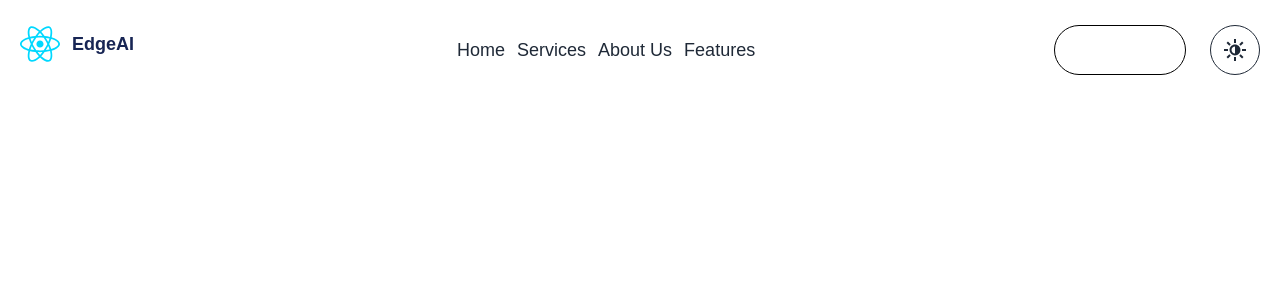
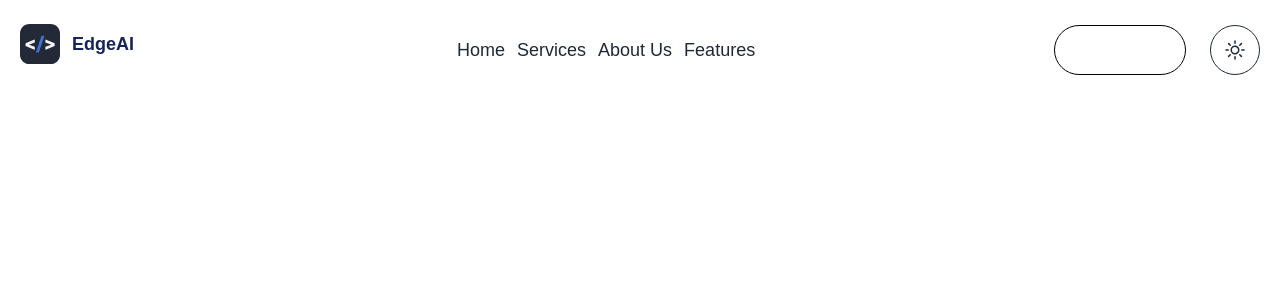
Before and after one commit to arfery98/LandingPage, a React (Vite) app: page / in a window 1280 px wide. Shown: the top 300 px of the page. Built offline with nearby package versions, Linux system fonts and the light colour scheme.

Commit message:
Dark Theme

```diff
--- a/src/components/elements/Navbar.tsx
+++ b/src/components/elements/Navbar.tsx
@@ -1,7 +1,7 @@
 import { Container } from "../shared/Container";
-import logo from "../../assets/react.svg";
 import { NavItem } from "../shared/NavItem";
 import { BtnLink } from "../shared/BtnLink";
+import { useThemeStore } from "../../store/ThemeStore";
 
 const navItem = [
     { href: "#", text: "Home" },
@@ -10,17 +10,16 @@ const navItem = [
     { href: "#features", text: "Features" },
 ]
 
+export const Navbar = () => {
+    const { toggleTheme, theme } = useThemeStore();
 
-
-export const Navbar = () => {
     return (
         <header className="absolute inset-x-0 top-0 z-50 py-6">
             <Container>
                 <nav className='flex justify-between gap-6 w-full relative'>
-                    {/* logo */}
                     <div className="min-w-max inline relative">
                         <a href="/" className="relative flex items-center gap-3">
-                            <img src={logo} alt="EdgeAI Logo" className="w-10 h-10" />
+                            <svg className="w-10 h-10" viewBox="0 0 256 256" xmlns="http://www.w3.org/2000/svg" width="256" height="256"><g fill="none"><g clip-path="url(#skillIconsHtmxDark0)"><path fill="#242938" d="M196 0H60C26.863 0 0 26.863 0 60v136c0 33.137 26.863 60 60 60h136c33.137 0 60-26.863 60-60V60c0-33.137-26.863-60-60-60" /><path fill="#3d72d7" d="M102.25 180.12L137.58 75.6a1.75 1.75 0 0 1 1.84-1.18l14.65 1.5a1.75 1.75 0 0 1 1.49 2.29l-34.5 103.08a1.75 1.75 0 0 1-1.66 1.2l-15.5-.06a1.74 1.74 0 0 1-.796-.196a1.75 1.75 0 0 1-.854-2.114" /><path fill="#f5f5f5" d="M58.74 131.41q-1.76.69.02 1.33q18.17 6.57 35.04 12.33a1.36 1.36 0 0 1 .91 1.25a180 180 0 0 1-.41 15.92a5.5 5.5 0 0 1-.34 1.55q-.36.93-1.28.55l-57.17-23.73a.68.68 0 0 1-.41-.66l.74-15.53a1.01 1.01 0 0 1 .61-.88l55.9-23.96a1.06 1.06 0 0 1 .886.017a1.1 1.1 0 0 1 .584.683q.45 1.53.56 3q.55 7.5.3 14.95a.74.74 0 0 1-.48.66a3139 3139 0 0 1-33.74 12.24q-.43.15-.87.17q-.64.03-.85.11m139.7-.17l-35.69-12.46a.35.35 0 0 1-.24-.33q-.15-7.4.06-15.07a9.9 9.9 0 0 1 .56-3.13q.19-.5.7-.36q1.7.47 3.18 1.08q27.17 11.18 54.29 22.47q.58.24.58.87l.03 15.71a.97.97 0 0 1-.59.89l-56.91 23.5a1.04 1.04 0 0 1-1.276-.399a1 1 0 0 1-.154-.451q-.89-8.95-.45-17.58a.89.89 0 0 1 .6-.79q18.49-6.23 35.33-12.68q1.73-.66-.02-1.27" /></g><defs><clipPath id="skillIconsHtmxDark0"><path fill="#fff" d="M0 0h256v256H0z" /></clipPath></defs></g></svg>
                             <div className="inline-flex text-lg font-semibold text-heading-1">EdgeAI</div>
                         </a>
                     </div>
@@ -37,10 +36,42 @@ export const Navbar = () => {
                     </div>
 
                     <div className="min-w-max flex items-center gap-x-3">
-                        <button className="outline-hidden flex relative text-heading-2 rounded-full p-2 lg:p-3 border border-box-border cursor-pointer">
-                            <svg className="w-6 h-6" xmlns="http://www.w3.org/2000/svg" width="512" height="512" viewBox="0 0 512 512"><path fill="currentColor" fill-rule="evenodd" d="M277.333 405.333v85.333h-42.667v-85.333zm99.346-58.824l60.34 60.34l-30.17 30.17l-60.34-60.34zm-241.359 0l30.17 30.17l-60.34 60.34l-30.17-30.17zM256 139.353c64.422 0 116.647 52.224 116.647 116.647c0 64.422-52.225 116.647-116.647 116.647A116.427 116.427 0 0 1 139.352 256c0-64.423 52.225-116.647 116.648-116.647m0 42.666c-40.859 0-73.981 33.123-73.981 74.062a73.76 73.76 0 0 0 21.603 52.296c13.867 13.867 32.685 21.64 52.378 21.603zm234.666 52.647v42.667h-85.333v-42.667zm-384 0v42.667H21.333v-42.667zM105.15 74.98l60.34 60.34l-30.17 30.17l-60.34-60.34zm301.7 0l30.169 30.17l-60.34 60.34l-30.17-30.17zM277.332 21.333v85.333h-42.667V21.333z"/></svg>
+                        <button
+                            onClick={toggleTheme}
+                            className="outline-hidden flex relative text-heading-2 rounded-full p-2 lg:p-3 border border-box-border cursor-pointer"
+                        >
+                            {theme === "dark" ? (
+                                <svg
+                                    xmlns="http://www.w3.org/2000/svg"
+                                    fill="none"
+                                    viewBox="0 0 24 24"
+                                    strokeWidth="1.5"
+                                    stroke="currentColor"
+                                    className="w-6 h-6"
+                                >
+                                    <path
+                                        strokeLinecap="round"
+                                        strokeLinejoin="round"
+                                        d="M21.752 15.002A9.718 9.718 0 0118 15.75c-5.385 0-9.75-4.365-9.75-9.75 0-1.33.266-2.597.748-3.752A9.753 9.753 0 003 11.25C3 16.635 7.365 21 12.75 21a9.753 9.753 0 009.002-5.998z"
+                                    />
+                                </svg>
+                            ) : (
+                                <svg
+                                    xmlns="http://www.w3.org/2000/svg"
+                                    fill="none"
+                                    viewBox="0 0 24 24"
+                                    strokeWidth="1.5"
+                                    stroke="currentColor"
+                                    className="w-6 h-6"
+                                >
+                                    <path
+                                        strokeLinecap="round"
+                                        strokeLinejoin="round"
+                                        d="M12 3v2.25m6.364.386l-1.591 1.591M21 12h-2.25m-.386 6.364l-1.591-1.591M12 18.75V21m-4.773-4.227l-1.591 1.591M5.25 12H3m4.227-4.773L5.636 5.636M15.75 12a3.75 3.75 0 11-7.5 0 3.75 3.75 0 017.5 0z"
+                                    />
+                                </svg>
+                            )}
                         </button>
-
                     </div>
                 </nav>
             </Container>
--- /dev/null
+++ b/src/store/ThemeStore.tsx
@@ -0,0 +1,41 @@
+import { create } from "zustand"; /* 822 (gzipped : 466) */
+import { persist } from "zustand/middleware"; /* 2.3k (gzipped : 1.1k) */
+
+type Theme = "light" | "dark";
+interface ThemeStore {
+    theme: Theme;
+    toggleTheme: () => void
+}
+
+export const useThemeStore = create<ThemeStore>()(
+    persist(
+        (set, get) => ({
+            theme:
+                typeof window !== "undefined" &&
+                    window.matchMedia("(prefers-color-scheme: dark)").matches
+                    ? "dark"
+                    : "light",
+            toggleTheme: () => {
+                const newTheme: Theme = get().theme === "light" ? "dark" : "light";
+                if (typeof document !== "undefined") {
+                    document.documentElement.classList.toggle(
+                        "dark",
+                        newTheme === "dark"
+                    );
+                }
+
+                set({ theme: newTheme });
+            },
+        }),
+        {
+            name: "theme",
+            onRehydrateStorage: () => (state) => {
+                if (state?.theme === "dark") {
+                    document.documentElement.classList.add("dark");
+                } else {
+                    document.documentElement.classList.remove("dark");
+                }
+            },
+        }
+    )
+);
```
